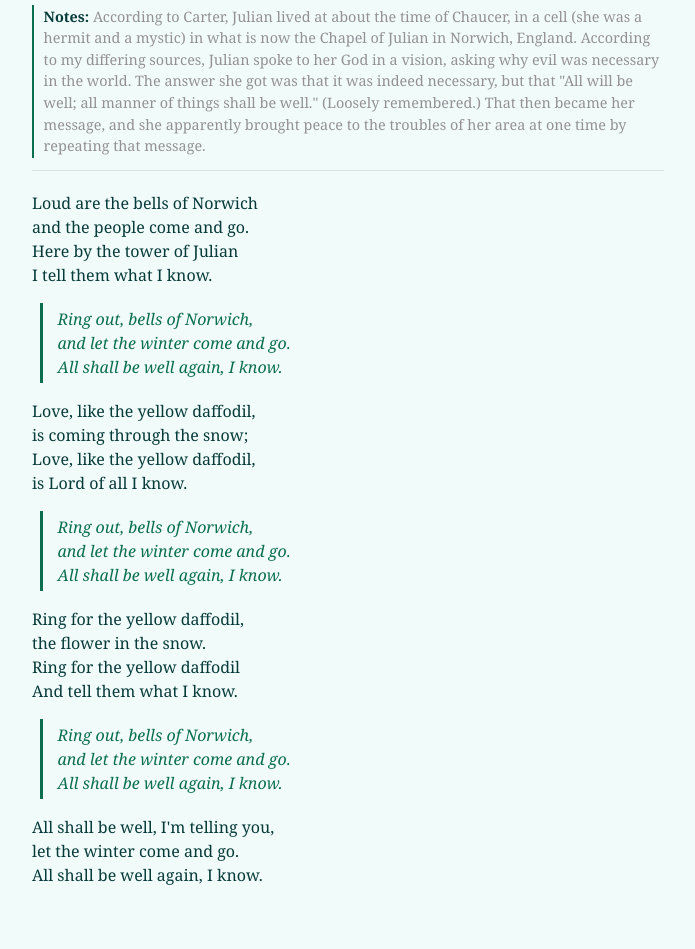
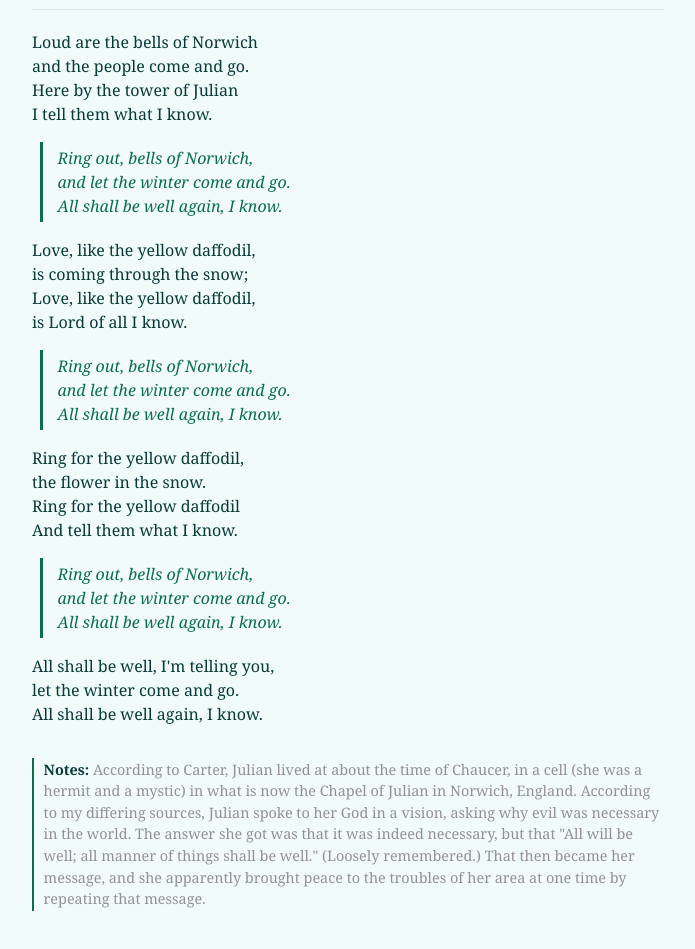
Before and after one commit to maiamcc/songbook-site, an Eleventy site: page src/songs/bells-of-norwich.md in a window 1280 px wide. Shown: the part 189-1138 px from the top of the page, without its empty margins (292-987 px from the left). Built offline with nearby package versions, Linux system fonts and the light colour scheme; Eleventy itself is replaced by a stand-in of ours; files that its build step writes are made by us from their sources.

Commit message:
song view: move notes block below the lyrics
Co-Authored-By: Claude Opus 4.7 (1M context) <noreply@anthropic.com>

```diff
--- a/src/_includes/song.njk
+++ b/src/_includes/song.njk
@@ -28,10 +28,11 @@ layout: base.njk
     </dl>
     {% endif %}
 
-    {% if notes %}<p class="notes"><span class="notes-label">Notes:</span> {{ notes }}</p>{% endif %}
   </header>
 
   <div class="song-body">
     {{ content | safe }}
   </div>
+
+  {% if notes %}<p class="notes"><span class="notes-label">Notes:</span> {{ notes }}</p>{% endif %}
 </article>
--- a/src/assets/style.css
+++ b/src/assets/style.css
@@ -135,7 +135,7 @@ h1 { margin-bottom: 0.25rem; }
 .song .notes {
   border-left: 2px solid var(--accent);
   padding: 0.05rem 0 0.05rem 0.6rem;
-  margin: 0.5rem 0 0;
+  margin: 2rem 0 0;
   font-size: 0.9rem;
   color: var(--muted);
 }
```
